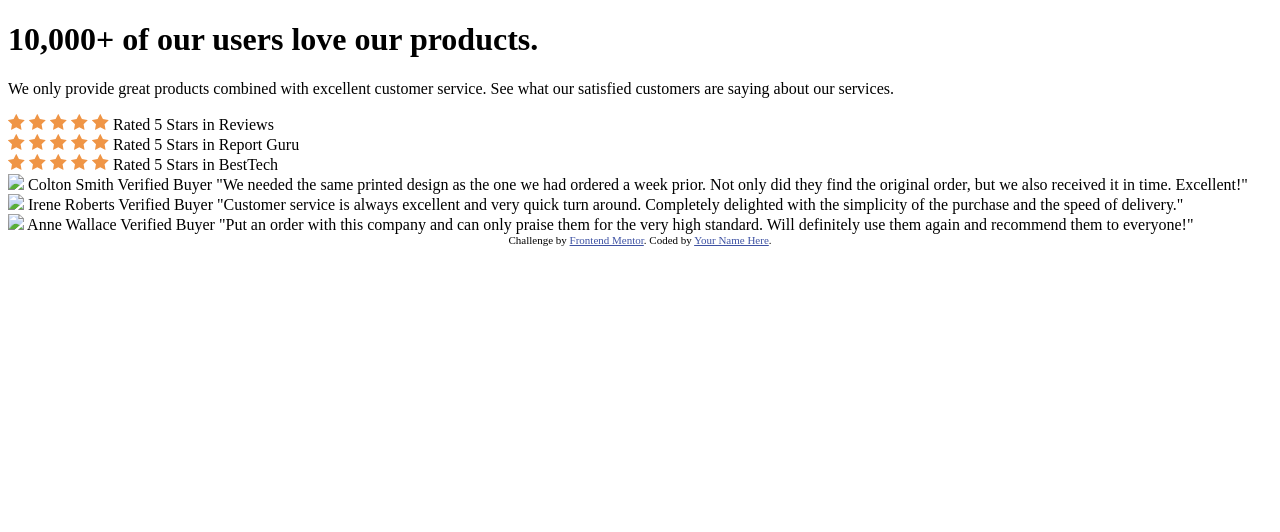
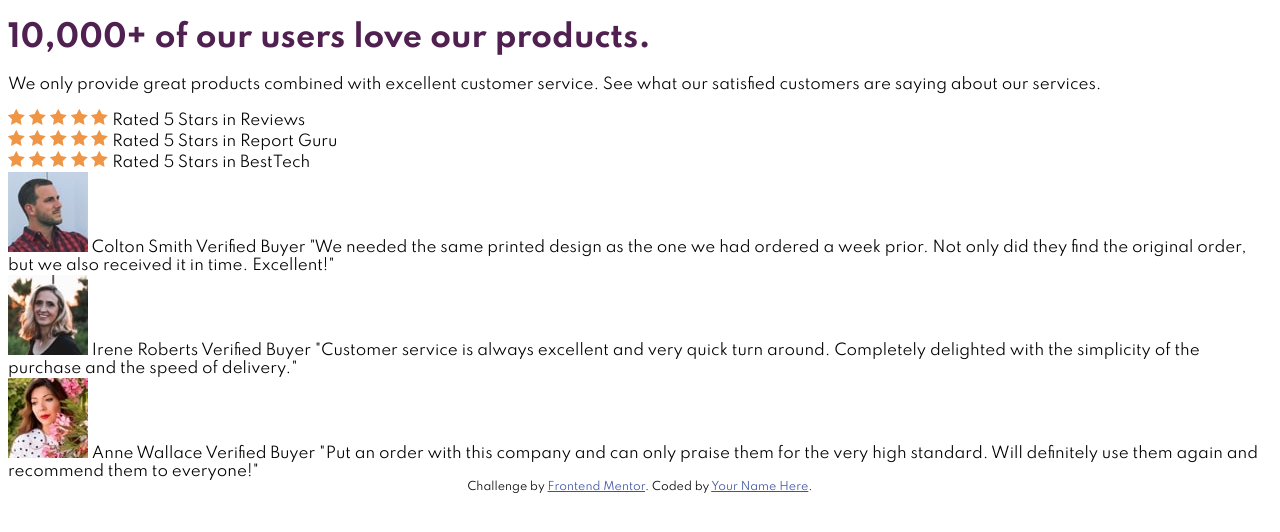
Before and after one commit to manny-torres-02/social_proof_demo, a website: page social-proof-section-master/index.html in a window 1280 px wide. Drawn offline with Linux system fonts and the light colour scheme.

Commit message:
Add some styling from the readme

```diff
--- a/social-proof-section-master/css.css
+++ b/social-proof-section-master/css.css
@@ -0,0 +1,21 @@
+/* @import url('https://fonts.googleapis.com/css2?family=Spartan:wght@400;500;700&display=swap'); */
+
+/* Variables  */
+:root {
+    --very-dark-magenta: hsl(300, 43%, 22%);
+    --soft-pink: hsl(333, 80%, 67%);
+    --dark-grayish-magenta: hsl(303, 10%, 53%),
+    --light-grayish-magenta: hsl(300, 24%, 96%),
+    --white: hsl(0, 0%, 100%),
+}
+
+/* body stylings  */
+
+body {
+    font-family: 'Spartan';
+    font-size: 15px;
+}
+
+h1 {
+    color: var(--very-dark-magenta)
+}
--- a/social-proof-section-master/index.html
+++ b/social-proof-section-master/index.html
@@ -24,7 +24,9 @@
         color: hsl(228, 45%, 44%);
       }
     </style>
-  </head>
+<link href="https://fonts.googleapis.com/css2?family=Spartan:wght@400;500;700&display=swap" rel="stylesheet">
+<link href="css.css" rel="stylesheet"
+</head>
   <body>
     <h1>
     10,000+ of our users love our products.
@@ -60,7 +62,7 @@
 
   <section>
     <article>
-      <img src="/images/image-colton"/>
+      <img src="/images/image-colton.jpg"/>
     Colton Smith
     Verified Buyer
     "We needed the same printed design as the one we had ordered a week prior.
@@ -68,14 +70,14 @@
     Excellent!"
 </article>
   <article>
-    <img src="/images/image-irene"/>
+    <img src="/images/image-irene.jpg"/>
     Irene Roberts
     Verified Buyer
     "Customer service is always excellent and very quick turn around. Completely
     delighted with the simplicity of the purchase and the speed of delivery."
  </article>
     <article>
-      <img src="/images/image-anne"/>
+      <img src="/images/image-anne.jpg"/>
     Anne Wallace
     Verified Buyer
     "Put an order with this company and can only praise them for the very high
```
